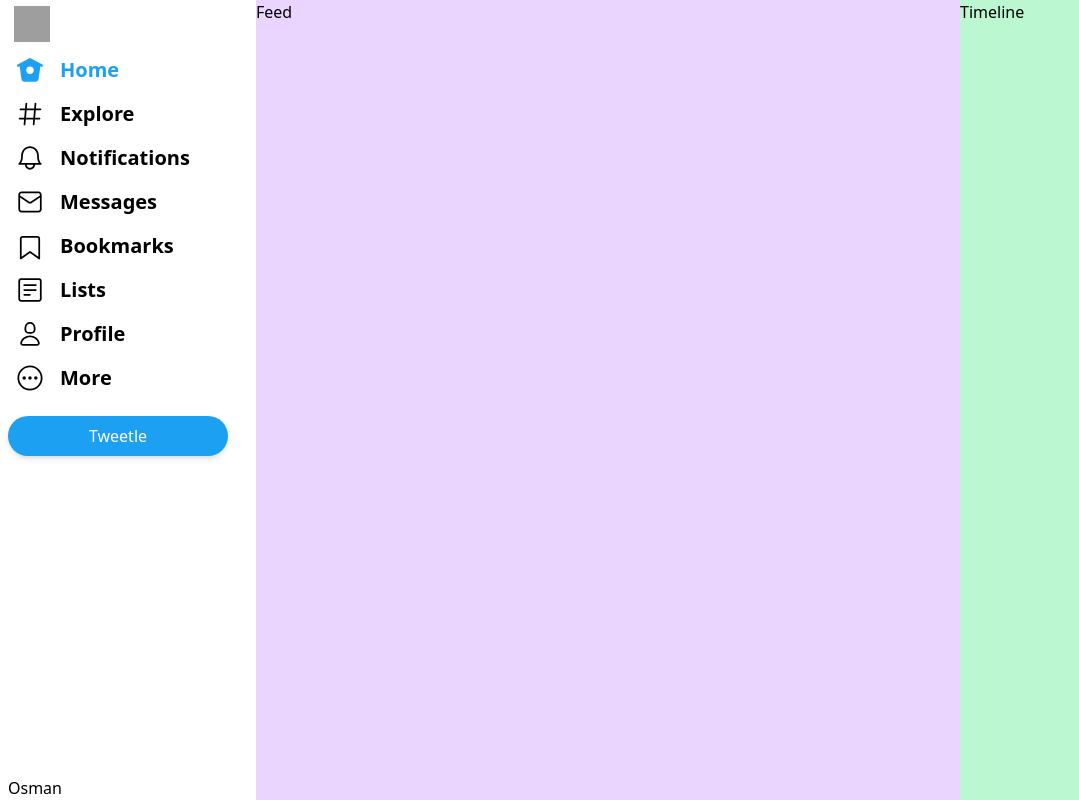
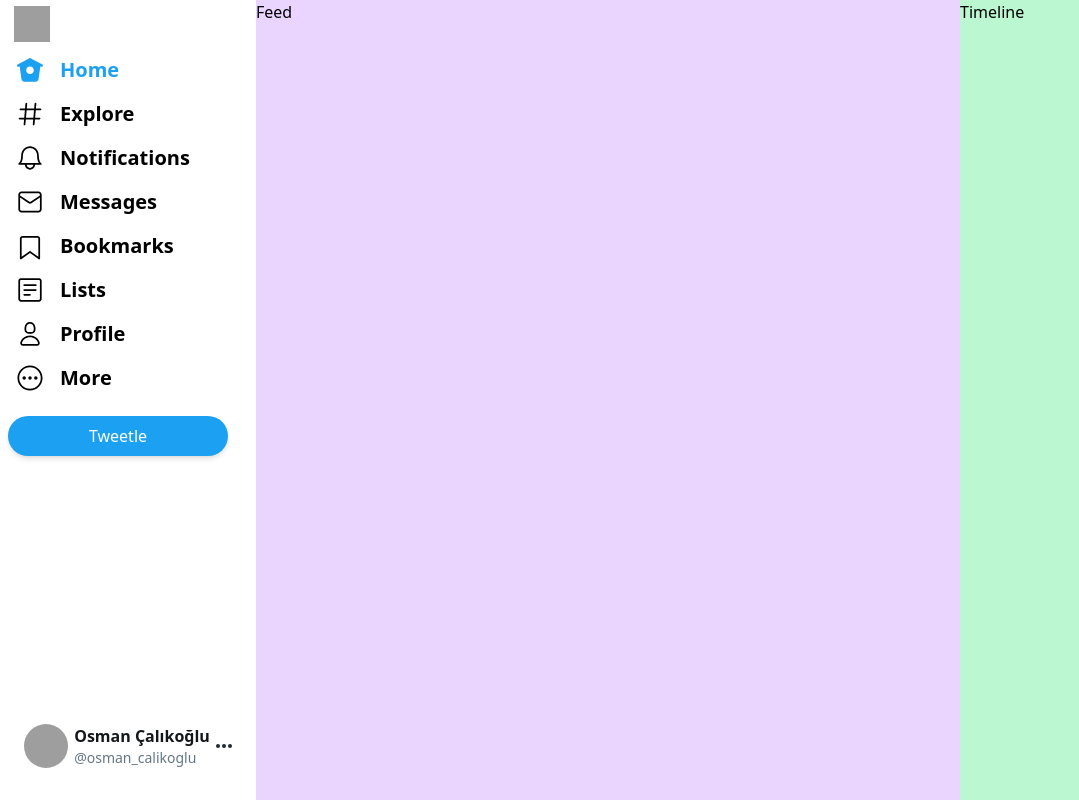
Before and after one commit to osmancalikoglu/react-tailwind-firebase-twitter-clone, a React (Create React App) app: page / in a window 1280 px wide. Shown: the whole page, without its empty margins (0-1079 px from the left). Built offline with nearby package versions, Linux system fonts and the light colour scheme; grey boxes are pictures that could not be loaded.

Commit message:
create user box

```diff
--- /dev/null
+++ b/src/components/UserBox.js
@@ -0,0 +1,24 @@
+import React from "react";
+
+const UserBox = () => {
+  return (
+    <div className="flex justify-between items-center mb-6 hover:bg-primary-light cursor-pointer rounded-full py-2 px-4 transition">
+      <img
+        src="https://avatars.githubusercontent.com/u/27975582?v=4"
+        alt="Profile"
+        className="w-11 h-11 rounded-full"
+      />
+      <div className="flex flex-col">
+        <span className="text-md font-bold text-black">Osman Çalıkoğlu</span>
+        <span className="text-sm text-gray-dark">@osman_calikoglu</span>
+      </div>
+      <div className="flex space-x-0.5">
+        <div className="w-1 h-1 bg-gray-800 rounded-full" />
+        <div className="w-1 h-1 bg-gray-800 rounded-full" />
+        <div className="w-1 h-1 bg-gray-800 rounded-full" />
+      </div>
+    </div>
+  );
+};
+
+export default UserBox;
--- a/src/layout/Sidebar.js
+++ b/src/layout/Sidebar.js
@@ -1,5 +1,6 @@
 import React, { useState } from "react";
 import SideLink from "../components/SideLink";
+import UserBox from "../components/UserBox";
 import {
   BookmarksIcon,
   ExploreIcon,
@@ -79,7 +80,7 @@ const Sidebar = () => {
           Tweetle
         </button>
       </div>
-      <div>Osman</div>
+      <UserBox />
     </aside>
   );
 };
```
